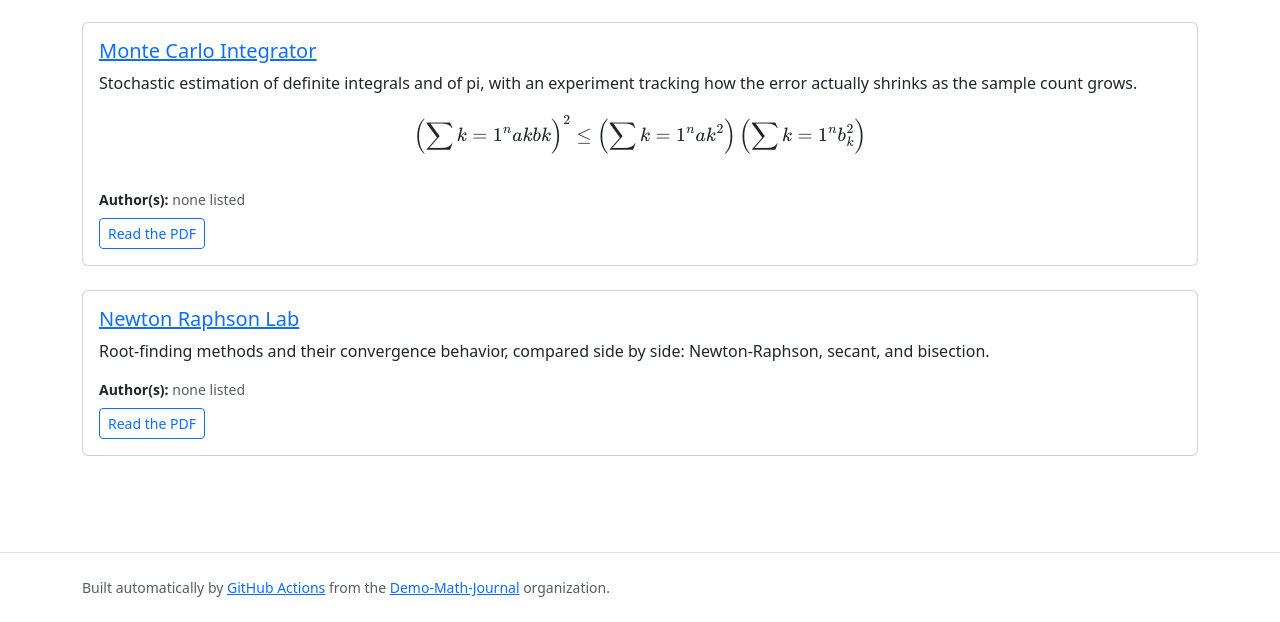
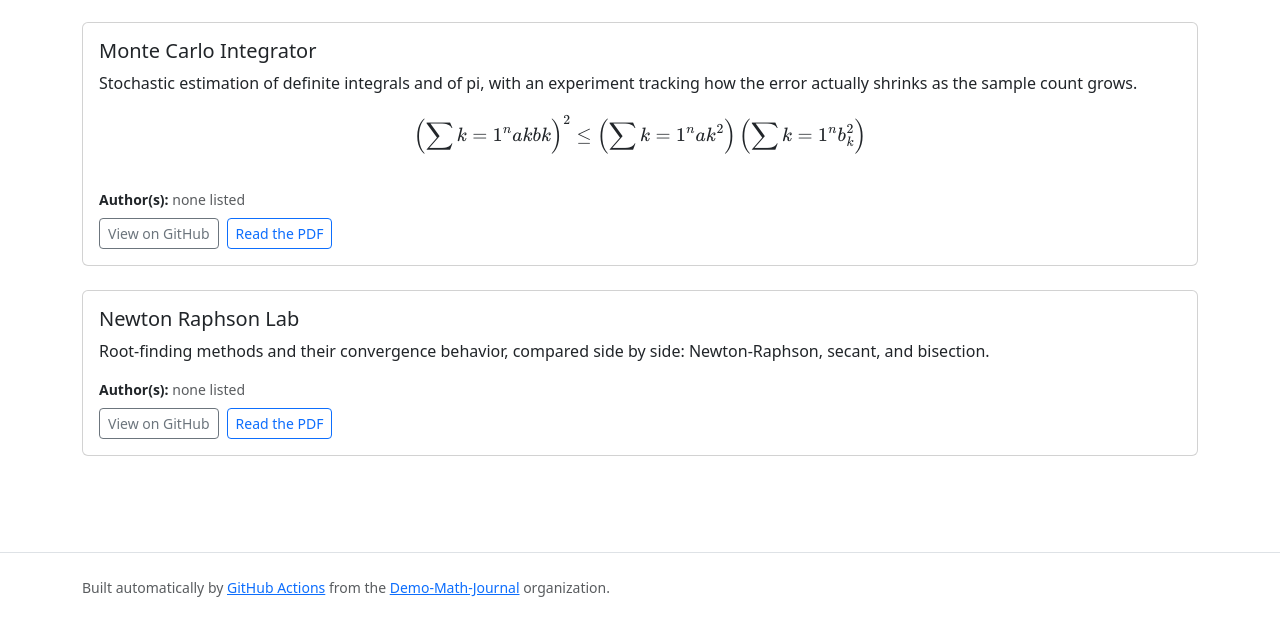
Before and after one commit to Demo-Math-Journal/Demo-Math-Journal.github.io, a website with bundled scripts: page index.html in a window 1280 px wide. Shown: the part 490-1112 px from the top of the page. Built offline with nearby package versions, Linux system fonts and the light colour scheme.

Commit message:
add github button and remove title link

```diff
--- a/index.html
+++ b/index.html
@@ -62,7 +62,7 @@
             <article class="card h-100">
               <div class="card-body d-flex flex-column">
                 <h2 class="h5 card-title">
-                  <a href="https://github.com/Demo-Math-Journal/adaptive-quadrature">Adaptive Quadrature</a>
+                  Adaptive Quadrature
 
                 </h2>
                 <p class="card-text flex-grow-1">Error-controlled numerical integration: adaptive Simpson&#39;s rule versus a fixed-grid Simpson&#39;s rule, compared at matched function-evaluation budgets.</p>
@@ -70,7 +70,13 @@
                   <span class="fw-semibold">Author(s):</span>
                   <a href="https://github.com/woodwardtw" class="d-inline-flex align-items-center gap-1 text-decoration-none"><img src="https://avatars.githubusercontent.com/u/5863137?v=4&s=48" width="20" height="20" class="rounded-circle" alt="" loading="lazy"><span>Tom Woodward</span></a>
                 </p>
-                <div class="mt-2">
+                <div class="mt-2 d-flex flex-wrap gap-2">
+                  <a
+                    href="https://github.com/Demo-Math-Journal/adaptive-quadrature"
+                    class="btn btn-sm btn-outline-secondary"
+                    target="_blank"
+                    rel="noopener noreferrer"
+                  >View on GitHub</a>
                   <button
                     type="button"
                     class="btn btn-sm btn-outline-primary read-pdf-btn"
@@ -85,7 +91,7 @@
             <article class="card h-100">
               <div class="card-body d-flex flex-column">
                 <h2 class="h5 card-title">
-                  <a href="https://github.com/Demo-Math-Journal/monte-carlo-integrator">Monte Carlo Integrator</a>
+                  Monte Carlo Integrator
 
                 </h2>
                 <p class="card-text flex-grow-1">Stochastic estimation of definite integrals and of pi, with an experiment tracking how the error actually shrinks as the sample count grows. $$\left( \sum{k=1}^n ak bk \right)^2 \leq \left( \sum{k=1}^n ak^2 \right) \left( \sum{k=1}^n b_k^2 \right)$$</p>
@@ -93,7 +99,13 @@
                   <span class="fw-semibold">Author(s):</span>
                   <span class="text-body-secondary">none listed</span>
                 </p>
-                <div class="mt-2">
+                <div class="mt-2 d-flex flex-wrap gap-2">
+                  <a
+                    href="https://github.com/Demo-Math-Journal/monte-carlo-integrator"
+                    class="btn btn-sm btn-outline-secondary"
+                    target="_blank"
+                    rel="noopener noreferrer"
+                  >View on GitHub</a>
                   <button
                     type="button"
                     class="btn btn-sm btn-outline-primary read-pdf-btn"
@@ -108,7 +120,7 @@
             <article class="card h-100">
               <div class="card-body d-flex flex-column">
                 <h2 class="h5 card-title">
-                  <a href="https://github.com/Demo-Math-Journal/newton-raphson-lab">Newton Raphson Lab</a>
+                  Newton Raphson Lab
 
                 </h2>
                 <p class="card-text flex-grow-1">Root-finding methods and their convergence behavior, compared side by side: Newton-Raphson, secant, and bisection.</p>
@@ -116,7 +128,13 @@
                   <span class="fw-semibold">Author(s):</span>
                   <span class="text-body-secondary">none listed</span>
                 </p>
-                <div class="mt-2">
+                <div class="mt-2 d-flex flex-wrap gap-2">
+                  <a
+                    href="https://github.com/Demo-Math-Journal/newton-raphson-lab"
+                    class="btn btn-sm btn-outline-secondary"
+                    target="_blank"
+                    rel="noopener noreferrer"
+                  >View on GitHub</a>
                   <button
                     type="button"
                     class="btn btn-sm btn-outline-primary read-pdf-btn"
```
Also changed, not shown: scripts/build-index.mjs (+11 -5 lines).
